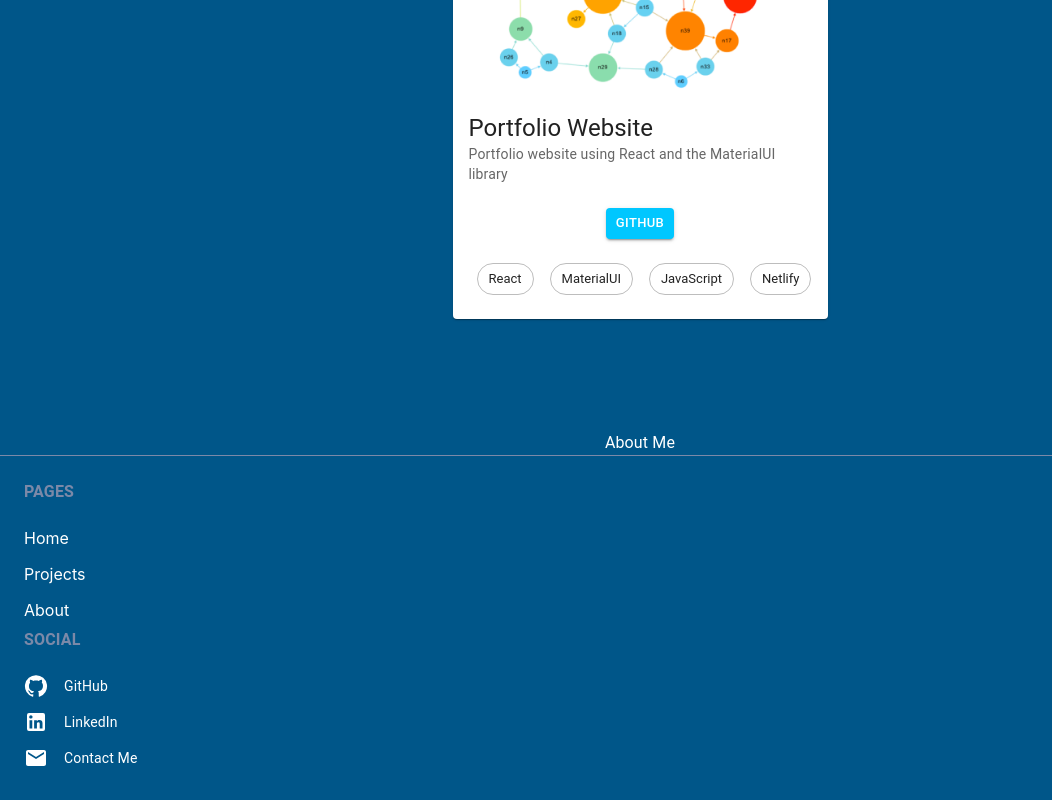
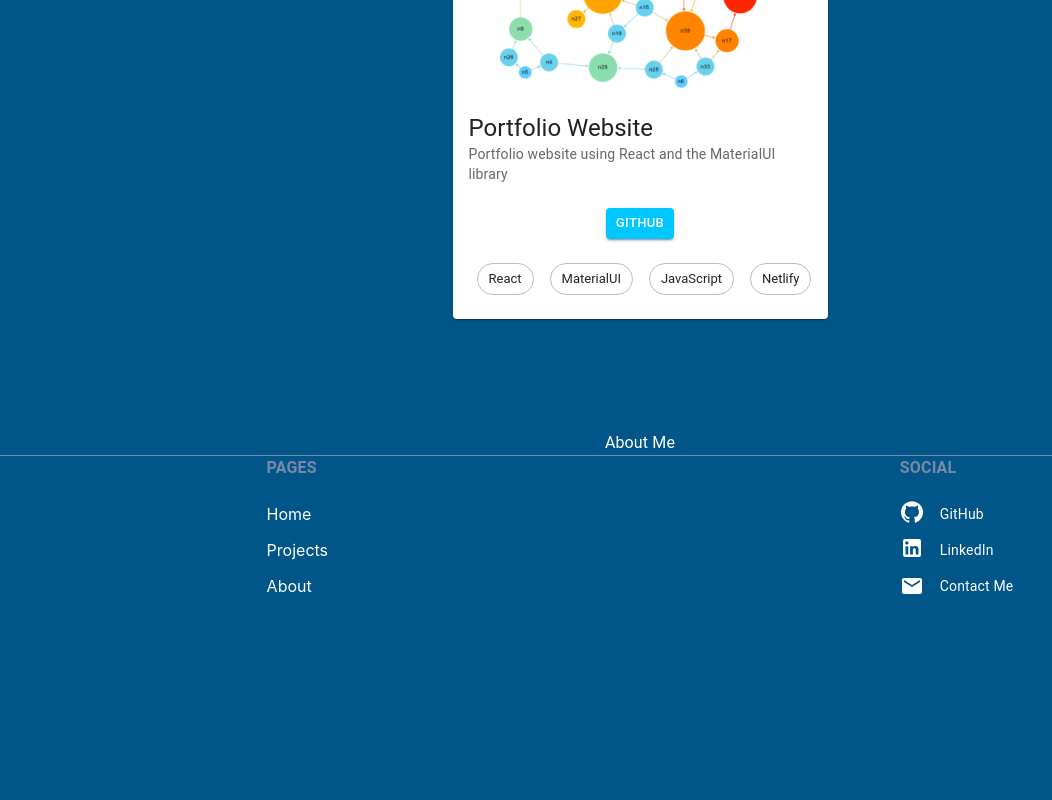
Before and after one commit to Dariont25/Darion_Thompson_Portfolio, a React (Create React App) app: page / in a window 1280 px wide. Shown: the part 1460-2260 px from the top of the page, without its empty margins (0-1052 px from the left). After the commit the page ends 2064 px from the top, so only its background shows below. Built offline with nearby package versions, Linux system fonts and the light colour scheme.

Commit message:
Fixed the styling to have the two columns aligned

```diff
--- a/src/components/Footer.jsx
+++ b/src/components/Footer.jsx
@@ -9,19 +9,22 @@
 
 const Footer = () => {
   return(
+  <div style ={{}}>
   <Box
     sx={{
-      maxWidth: "flex",
+
       borderTop: "1px solid #7B89A8",
-      mx:"auto",
-      padding: 3,
-      diplay: "flex",
-      justifyContent: "space-around"
+      justifyContent: "space-around",
+      display:"flex",
+
+
+
+
     }}>
-    <Box sx ={{display: "flex", flexDirection: "column", }}>
+    <Box sx ={{width:"100px",flexDirection:"column", display:"flex"}}>
       <Typography
       variant = "body1"
-      sx={{color: "#7B89A8", fontWeight: "bold", mb: 2}}
+      sx={{color: "#7B89A8", fontWeight: "bold", mb: 2, }}
       >
         PAGES
       </Typography>
@@ -50,21 +53,21 @@
       </Link>
 
     </Box>
-    <Box sx ={{display:"flex", flexDirection:"column",}}>
+    <Box sx ={{flexDirection:"column"}}>
       <Typography variant ="body1"
       sx = {{color: "#7B89A8", fontWeight: "bold", mb:2}}
       >
         SOCIAL
       </Typography>
       <Box sx ={{display :"flex", alignItems: "center", cursor:"pointer"}}>
-        <GitHubIcon sx={{mr:2, color: "white"}}/>
+      <a href="https://github.com/Dariont25"><GitHubIcon sx={{mr:2, color: "white"}}/></a>
         <Typography variant="body2" sx={{color: "white", my:1}}>
           GitHub
         </Typography>
       </Box>
 
       <Box sx ={{display :"flex", alignItems: "center", cursor:"pointer"}}>
-        <LinkedInIcon sx={{mr:2, color: "white"}}/>
+        <a href ="https://www.linkedin.com/in/darion-thompson25/"><LinkedInIcon sx={{mr:2, color: "white"}}/></a>
         <Typography variant="body2" sx={{color: "white", my:1}}>
           LinkedIn
         </Typography>
@@ -79,6 +82,7 @@
 
     </Box>
   </Box>
+  </div>
   );
 };
 
```
